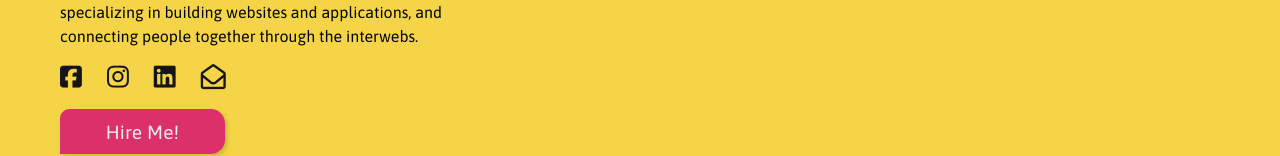
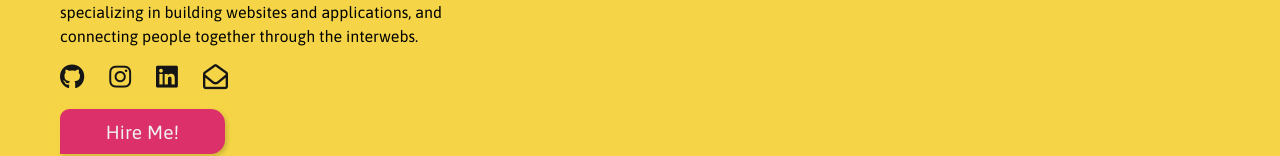
Before and after one commit to sayhelloelijah/say-redesign-angular, an Angular app: page / in a window 1280 px wide. Shown: the part 417-573 px from the top of the page. Built offline with nearby package versions, Linux system fonts and the light colour scheme.

Commit message:
:fire: remove facebook link;:heavy_plus_sign: add github link

```diff
--- a/src/app/pages/blog/blog-single/blog-single.component.html
+++ b/src/app/pages/blog/blog-single/blog-single.component.html
@@ -21,8 +21,8 @@
             <h3 class="author__info-name">Elijah Williams</h3>
             <p class="author__info-copy">Lorem ipsum dolor sit, amet consectetur adipisicing elit. Accusantium saepe, distinctio nesciunt error in ut quasi odit quia commodi eos.</p>
             <ul class="social-links">
-                <li class="social-links-item social-links-item--facebook">
-                    <i class="fab fa-facebook-square"></i>
+                <li class="social-links-item">
+                    <i class="fab fa-github"></i>
                 </li>
                 <li class="social-links-item social-links-item--instagram">
                     <i class="fab fa-instagram"></i>
--- a/src/app/pages/home/home.component.html
+++ b/src/app/pages/home/home.component.html
@@ -6,8 +6,8 @@
       applications, and connecting people together through the interwebs.</p>
     <ul class="social-links">
       <li class="social-links-item">
-        <a class="social-links-item--rock social-links-item--facebook" title="Facebook profile: sayhelloelijah"
-          target="_blank" href="https://facebook.com/sayhelloelijah"><i class="fab fa-facebook-square"></i></a>
+        <a class="social-links-item--rock" title="Github profile: sayhelloelijah"
+          target="_blank" href="https://github.com/sayhelloelijah"><i class="fab fa-github"></i></a>
       </li>
       <li class="social-links-item">
         <a class="social-links-item--rock social-links-item--instagram" title="Instagram profile: sayhelloelijah"
```
